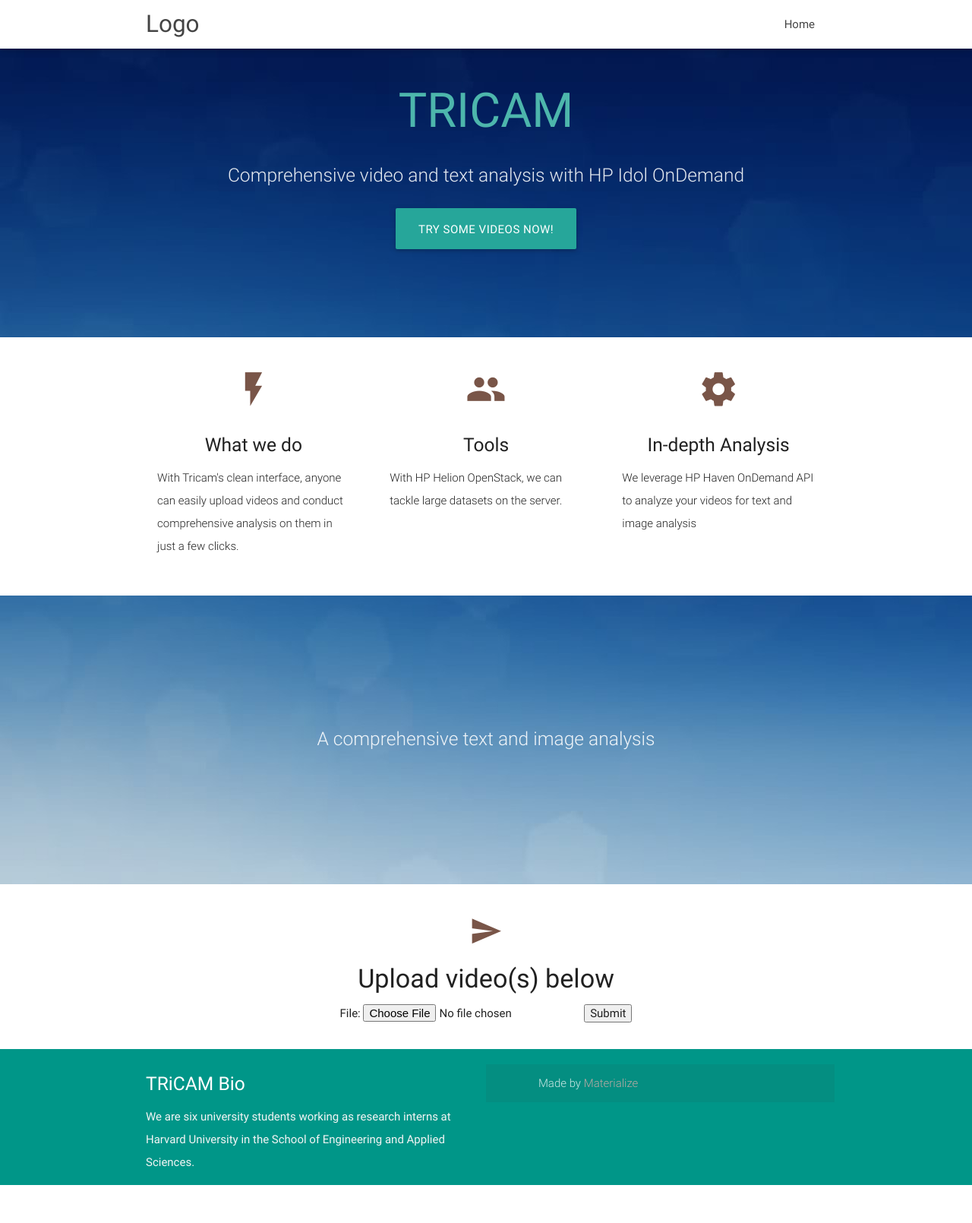
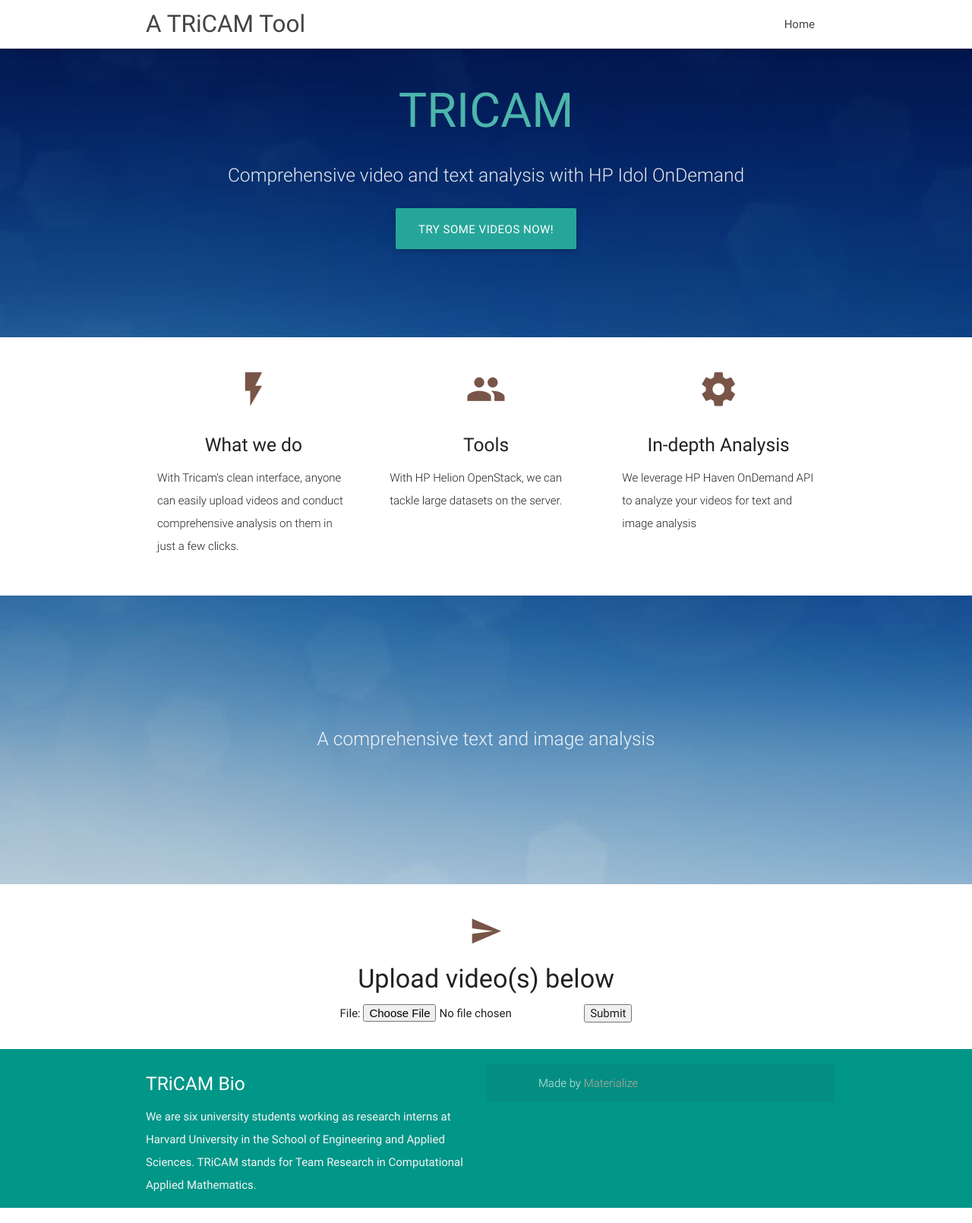
Before and after one commit to onelapahead/TRiCAM2.0, a plain HTML site: page templates/index.html in a window 1280 px wide. Shown: the whole page at 76% size. Before the commit the page ends 1580 px from the top, so only its background shows below. Drawn offline with nearby package versions, Linux system fonts and the light colour scheme.

Commit message:
description

```diff
--- a/templates/index.html
+++ b/templates/index.html
@@ -18,7 +18,7 @@
 <body>
   <nav class="white" role="navigation">
     <div class="nav-wrapper container">
-      <a id="logo-container" href="#" class="brand-logo">Logo</a>
+      <a id="logo-container" href="#" class="brand-logo">A TRiCAM Tool</a>
       <ul class="right hide-on-med-and-down">
         <li><a>Home</a></li>
 
@@ -128,7 +128,7 @@
       <div class="row">
         <div class="col l6 s12">
           <h5 class="white-text">TRiCAM Bio</h5>
-          <p class="grey-text text-lighten-4">We are six university students working as research interns at Harvard University in the School of Engineering and Applied Sciences.</p>
+          <p class="grey-text text-lighten-4">We are six university students working as research interns at Harvard University in the School of Engineering and Applied Sciences. TRiCAM stands for Team Research in Computational Applied Mathematics.</p>
 
 
         </div>
```
